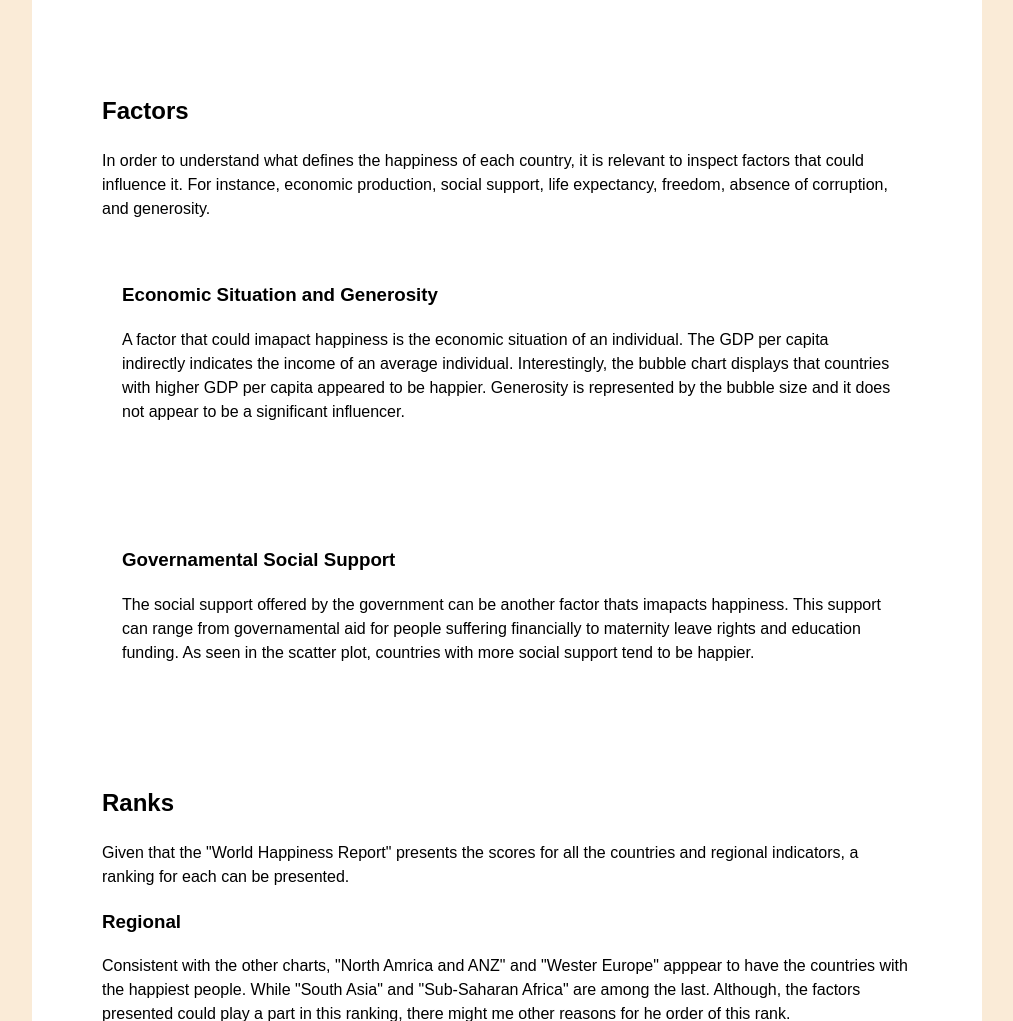
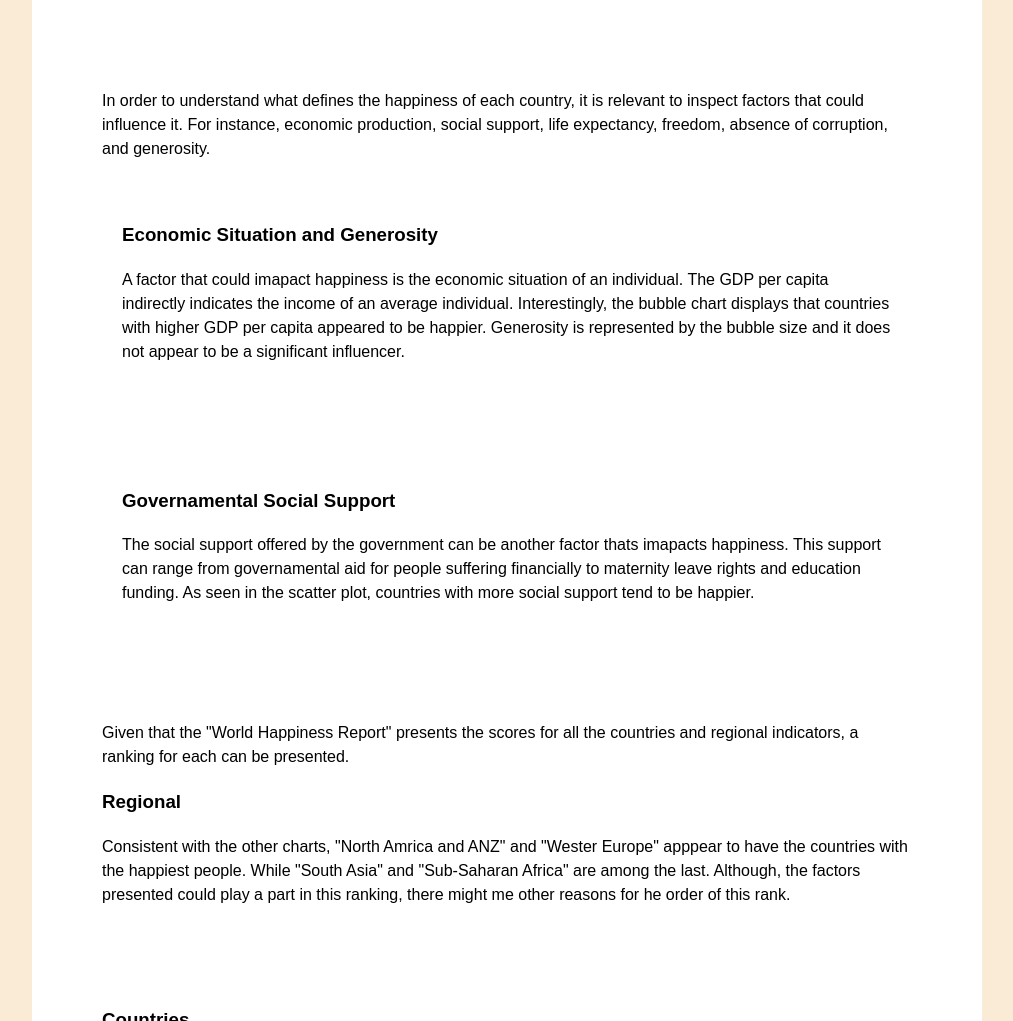
Before and after one commit to DumIlin/3179, a plain HTML site: page assignment2/home.html in a window 1280 px wide. Shown: the part 640-1661 px from the top of the page, without its empty margins (133-1146 px from the left). Drawn offline with Linux system fonts and the light colour scheme; a script that the page names is missing.

Commit message:
Update home.html

```diff
--- a/assignment2/home.html
+++ b/assignment2/home.html
@@ -50,7 +50,6 @@
             </p>
         </div>
         <div class="ps"></div>
-            <h2> Factors</h2>
             <p>In order to understand what defines the happiness of each country,
                 it is relevant to inspect factors that could influence it. For instance, economic production, social
                 support, life expectancy, freedom, absence of corruption, and generosity.
@@ -88,7 +87,6 @@
         <br>
 
         <div class="ps"></div>
-        <h2> Ranks</h2>
             <p>
                 Given that the "World Happiness Report" presents the scores for all the countries and regional indicators,
                 a ranking for each can be presented.
```
